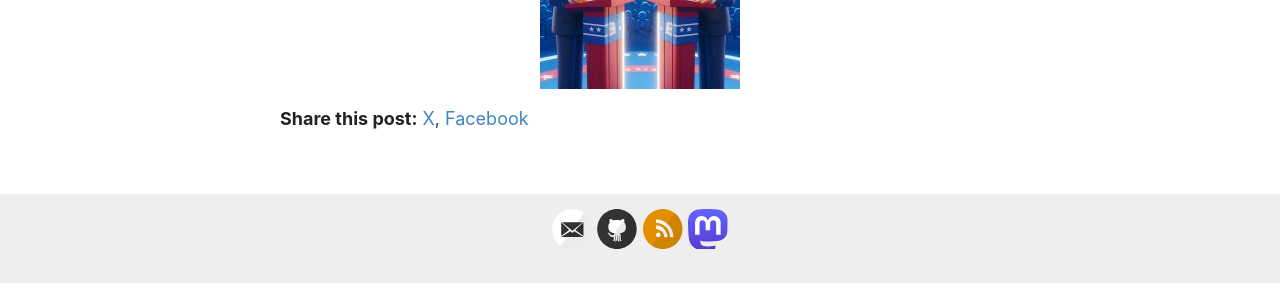
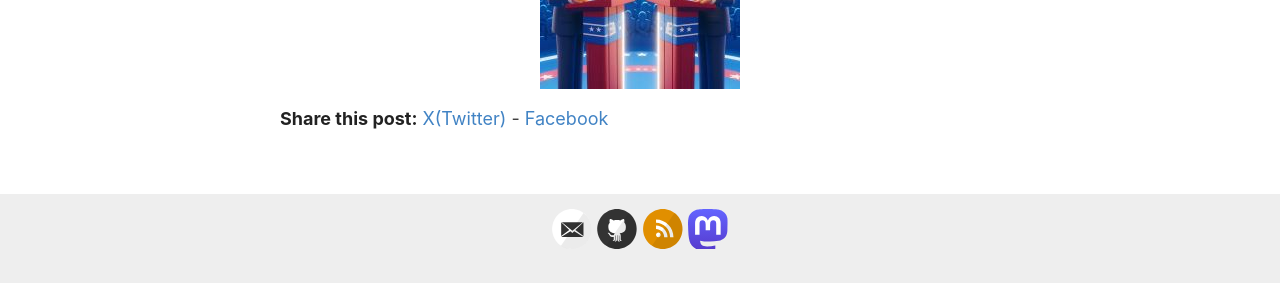
Before and after one commit to ryanparkr/ryanparkr.github.io, a Jekyll site: the page built from _posts/2024-06-29-wtf_are_we_doing.md, in a window 1280 px wide. Shown: the part 476-776 px from the top of the page. Built offline with Jekyll 4.4.1, drawn with Linux system fonts in a browser that asks for light colours; comment, search, counter and statistics services are not loaded.

Commit message:
Update post.html

```diff
--- a/_layouts/post.html
+++ b/_layouts/post.html
@@ -29,7 +29,7 @@ comments: true
   </div>
 
   <div>
-    <p><span class="share-box">Share this post:</span> <a href="https://x.com/share?text={{ page.title }}&url={{site.url}}{{page.url}}" target="_blank">X</a>, <a href="https://www.facebook.com/sharer.php?u={{site.url}}{{page.url}}" target="_blank">Facebook</a></p>
+    <p><span class="share-box">Share this post:</span> <a href="https://x.com/share?text={{ page.title }}&url={{site.url}}{{page.url}}" target="_blank">X(Twitter)</a> - <a href="https://www.facebook.com/sharer.php?u={{site.url}}{{page.url}}" target="_blank">Facebook</a></p>
   </div>
 
   <!--<div class="date">
```
